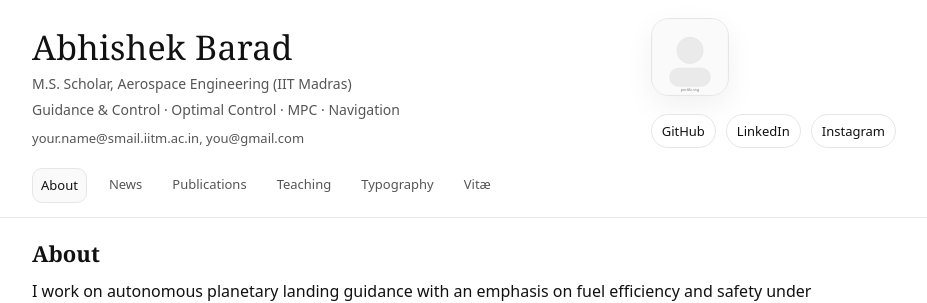
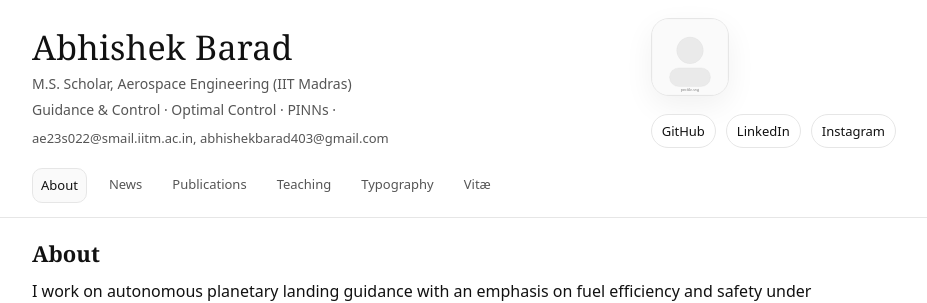
Before and after one commit to raj-abhishek-barad/raj-abhishek-barad.github.io, a Jekyll site: the page built from index.html, in a window 1280 px wide. Shown: the top 303 px of the page, without its empty margins (176-1103 px from the left). Built offline with Jekyll 4.4.1, drawn with Linux system fonts in a browser that asks for light colours.

Commit message:
Update profile.yml

```diff
--- a/_data/profile.yml
+++ b/_data/profile.yml
@@ -1,9 +1,9 @@
 name: Abhishek Barad
 title_line: "M.S. Scholar, Aerospace Engineering (IIT Madras)"
-affiliation: "Guidance & Control · Optimal Control · MPC · Navigation"
+affiliation: "Guidance & Control · Optimal Control · PINNs · "
 emails:
-  - "your.name@smail.iitm.ac.in"
-  - "you@gmail.com"
+  - "ae23s022@smail.iitm.ac.in"
+  - "abhishekbarad403@gmail.com"
 profile_image: "/assets/img/profile.svg"
 cv_url: "/assets/AbhishekBarad_CV.pdf"
 
```
